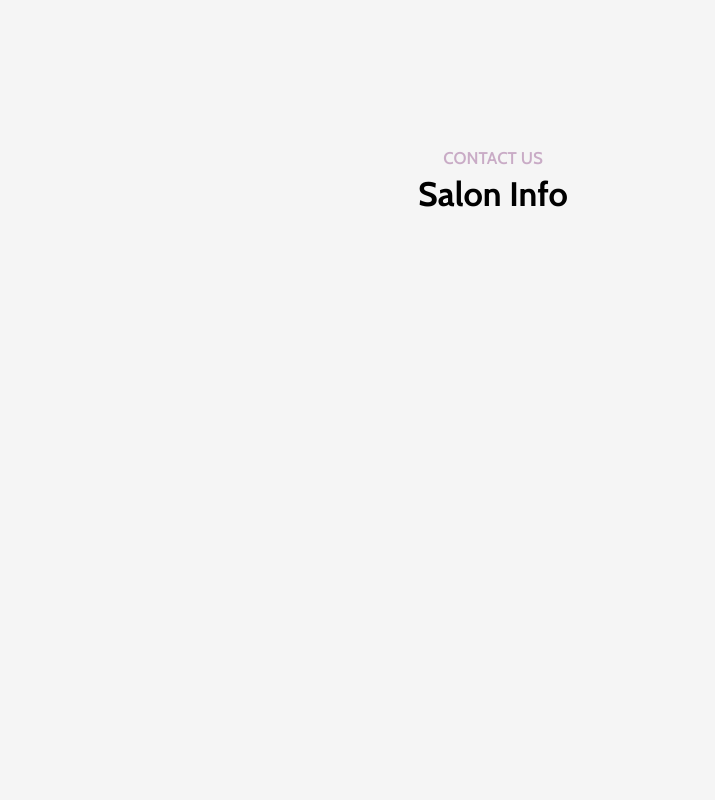
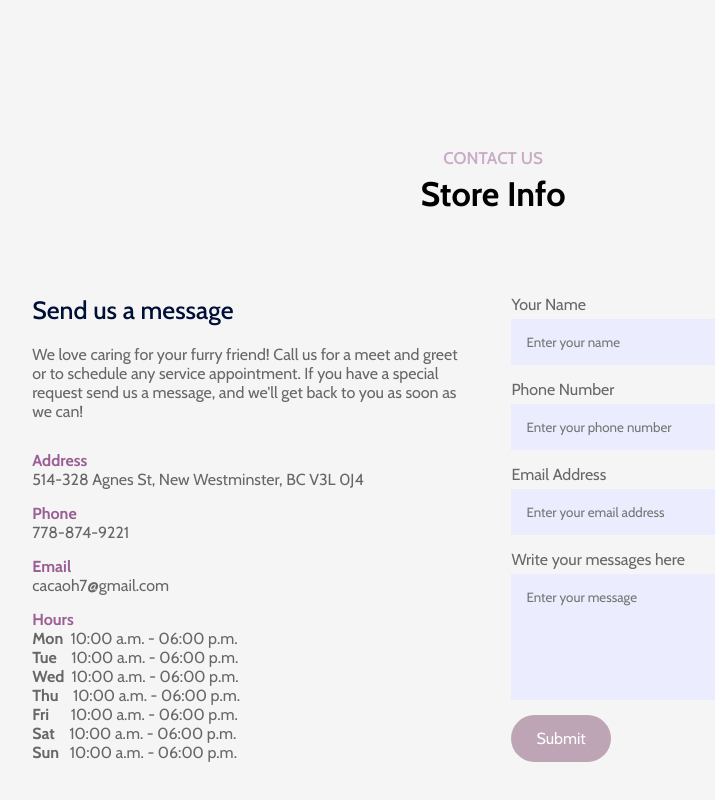
Before and after one commit to ellenjung24/Woof-s-Choice, a React (Vite) app: page / in a window 1280 px wide. Shown: the part 3494-4294 px from the top of the page, without its empty margins (147-862 px from the left). Before the commit the page ends 3739 px from the top, so only its background shows below. Built offline with nearby package versions, Linux system fonts and the light colour scheme.

Commit message:
added contact us

```diff
--- a/src/App.jsx
+++ b/src/App.jsx
@@ -4,6 +4,7 @@ import Hero from "./Components/Hero/Hero";
 import Services from "./Components/Services/Services";
 import Title from "./Components/Title/Title";
 import About from "./Components/About/About";
+import Contact from "./Components/Contact/Contact";
 
 const App = () => {
   return (
@@ -15,7 +16,8 @@ const App = () => {
         <About />
         <Title subTitle="Our Services" context="What We offer" />
         <Services />
-        <Title subTitle="Contact Us" context="Salon Info" />
+        <Title subTitle="Contact Us" context="Store Info" />
+        <Contact />
       </div>
     </div>
   );
--- a/src/Components/Contact/Contact.css
+++ b/src/Components/Contact/Contact.css
@@ -0,0 +1,67 @@
+.contact {
+    margin: 80px auto;
+    max-width: 90%;
+    display: flex;
+    align-content: center;
+    justify-content: space-between;
+}
+
+.contact-description {
+    margin-bottom: 30px;
+}
+
+.contact-col {
+    flex-basis: 48%;
+    color: #676767;
+}
+
+.contact-col p {
+    max-width: 450px;
+    /* line-height: 0.3; */
+}
+
+.contact-col h3 {
+    color: #000F38;
+    font-weight: 500;
+    font-size: 25px;
+    display: flex;
+    align-items: center;
+    margin-bottom: 20px;
+}
+
+.contact-title {
+    color: rgba(99, 1, 89, 0.616);
+    font-weight: 900;
+}
+
+.contact-info {
+    margin-bottom: 15px;
+}
+
+.contact form input, .contact form textarea {
+    display: block;
+    width: 100%;
+    background: #EBECFE;
+    padding: 15px;
+    border: 0;
+    outline: 0;
+    margin-bottom: 15px;
+    margin-top: 5px;
+    resize: none;
+}
+
+.contact-col span {
+    display: block;
+    margin: 20px 0;
+}
+
+.submit-button {
+    background: #bea5b5;
+    color: white;
+    padding: 14px 25px;
+    font-size: 16px;
+    border-radius: 30px;
+    cursor: pointer;
+    border: 0;
+    outline: 0;
+}
--- a/src/Components/Contact/Contact.jsx
+++ b/src/Components/Contact/Contact.jsx
@@ -0,0 +1,74 @@
+import React from "react";
+import "./Contact.css";
+
+const Contact = () => {
+
+    const [result, setResult] = React.useState("");
+
+  const onSubmit = async (event) => {
+    event.preventDefault();
+    setResult("Sending....");
+    const formData = new FormData(event.target);
+
+    formData.append("access_key", "2f5c4ad2-c9c8-402b-94c6-5a48acdd0db8");
+
+    const response = await fetch("https://api.web3forms.com/submit", {
+      method: "POST",
+      body: formData
+    });
+
+    const data = await response.json();
+
+    if (data.success) {
+      setResult("Form Submitted Successfully");
+      event.target.reset();
+    } else {
+      console.log("Error", data);
+      setResult(data.message);
+    }
+  };
+
+  return (
+    <div className="contact">
+      <div className="contact-col">
+        <h3>Send us a message</h3>
+        <p className="contact-description">We love caring for your furry friend! Call us for a meet and greet or to schedule any service appointment. If you have a special request send us a message, and we'll get back to you as soon as we can!</p>
+        <p className="contact-title">Address</p>
+        <div className="contact-info">
+          514-328 Agnes St, New Westminster, BC V3L 0J4
+        </div>
+        <p className="contact-title">Phone</p>
+        <div className="contact-info">778-874-9221</div>
+        <p className="contact-title">Email</p>
+        <div className="contact-info">cacaoh7@gmail.com</div>
+        <p className="contact-title">Hours</p>
+        <div className="contact-info">
+          <p><b>Mon</b>&nbsp; 10:00 a.m. - 06:00 p.m.</p>
+          <p><b>Tue</b>&nbsp;&nbsp;&nbsp; 10:00 a.m. - 06:00 p.m.</p>
+          <p><b>Wed</b>&nbsp; 10:00 a.m. - 06:00 p.m.</p>
+          <p><b>Thu</b>&nbsp;&nbsp;&nbsp; 10:00 a.m. - 06:00 p.m.</p>
+          <p><b>Fri</b> &nbsp;&nbsp;&nbsp;&nbsp;&nbsp;10:00 a.m. - 06:00 p.m.</p>
+          <p><b>Sat</b> &nbsp;&nbsp; 10:00 a.m. - 06:00 p.m.</p>
+          <p><b>Sun</b> &nbsp;&nbsp;10:00 a.m. - 06:00 p.m.</p>
+        </div>
+
+      </div>
+      <div className="contact-col">
+        <form onSubmit={onSubmit}>
+            <label htmlFor="">Your Name</label>
+            <input type="text" name="name" placeholder="Enter your name"  required/>
+            <label htmlFor="">Phone Number</label>
+            <input type="text" name="phone" placeholder="Enter your phone number"  required/>
+            <label htmlFor="">Email Address</label>
+            <input type="text" name="email" placeholder="Enter your email address"  required/>
+            <label htmlFor="">Write your messages here</label>
+            <textarea name="message" rows="6" placeholder="Enter your message"  required/>
+            <button type="submit" className="submit-button">Submit</button>
+        </form>
+        <span>{result}</span>
+      </div>
+    </div>
+  );
+};
+
+export default Contact;
--- a/src/Components/Services/Services.css
+++ b/src/Components/Services/Services.css
@@ -51,6 +51,7 @@
     padding: 0 300px;
     column-gap: 50px;
     row-gap: 30px;
+    color: #676767;
 }
 
 .all-services {
--- a/src/Components/Services/Services.jsx
+++ b/src/Components/Services/Services.jsx
@@ -85,7 +85,7 @@ const Services = () => {
     </div>
 
     <div className="booking">
-      <h1>Book Online below or call 778-512-2431</h1>
+      <h1>Book Online below or call 778-874-9221</h1>
       <div className="book-online">
 
       </div>
```
